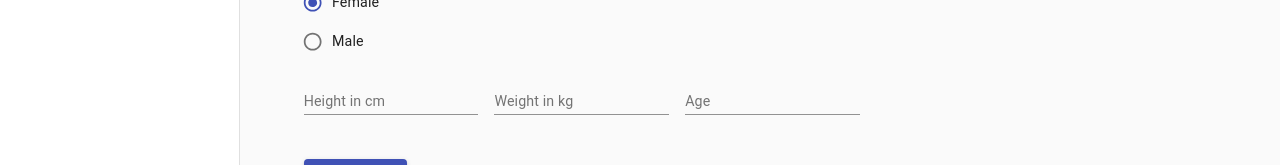
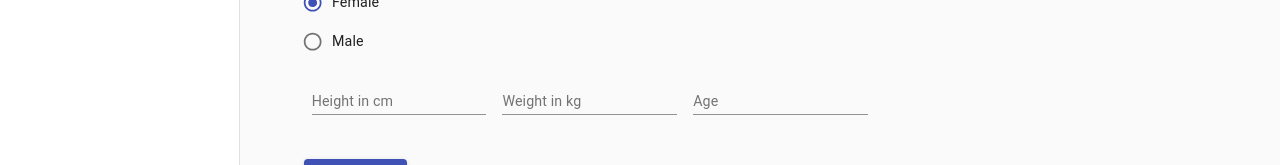
Before and after one commit to Nokrei/fitness, a React (Create React App) app: page /bmr in a window 1280 px wide. Shown: the part 314-479 px from the top of the page. Built offline with nearby package versions, Linux system fonts and the light colour scheme.

Commit message:
Adjust CSS

```diff
--- a/src/calculators/Bmi.js
+++ b/src/calculators/Bmi.js
@@ -10,11 +10,14 @@ const Bmi = () => {
   const { width } = useWindowDimensions();
 
   const [contentClass, setContentClass] = useState("");
+  const [inputClass, setInputClass] = useState("");
   useEffect(() => {
     if (width > 800) {
       setContentClass("content--wide");
+      setInputClass("input--wide");
     } else {
       setContentClass("content--narrow");
+      setInputClass("input--narrow");
     }
   }, [width]);
 
@@ -110,13 +113,15 @@ const Bmi = () => {
 
       <div className={classes.root} noValidate autoComplete="off">
         <TextField
+        className={inputClass}
           id="standard-basic"
           label="Height in cm"
           type="number"
-          style={{ marginLeft: "0" }}
+
           inputRef={(comp) => (heightField = comp)}
         />
         <TextField
+        className={inputClass}
           id="standard-basic"
           label="Weight in kg"
           type="number"
--- a/src/calculators/Bmr.js
+++ b/src/calculators/Bmr.js
@@ -149,13 +149,14 @@ const Bmr = () => {
       </FormControl>
       <div className={classes.root} noValidate autoComplete="off">
         <TextField
+          className={inputClass}
           id="standard-basic"
           label="Height in cm"
           type="number"
-          style={{ marginLeft: "0" }}
           inputRef={(comp) => (heightField = comp)}
         />
         <TextField
+          className={inputClass}
           id="standard-basic"
           label="Weight in kg"
           type="number"
```
